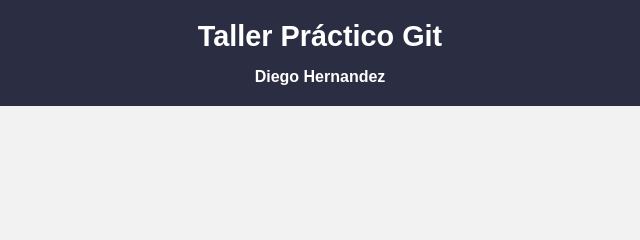
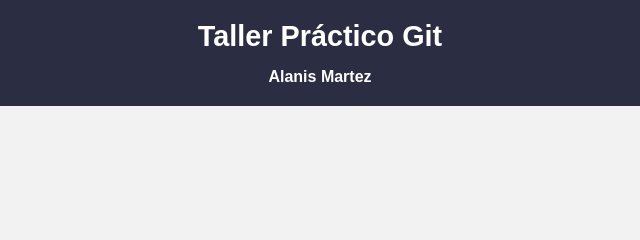
Before and after one commit to Ali-SMgt/TallerPractico-DSV, a plain HTML site: page frontend/index.html in a window 1280 px wide. Shown: the top 240 px of the page, 320-960 px from the left. Drawn offline with Linux system fonts and the light colour scheme.

Commit message:
Update name to Alanis

```diff
--- a/frontend/index.html
+++ b/frontend/index.html
@@ -11,7 +11,7 @@
     <h1>Taller Práctico Git</h1>
     <nav>
       <ul>
-        <li><a href="persona1.html" >Diego Hernandez</a></li>
+        <li><a href="persona1.html" >Alanis Martez</a></li>
       </ul>
     </nav>
   </header>
```
